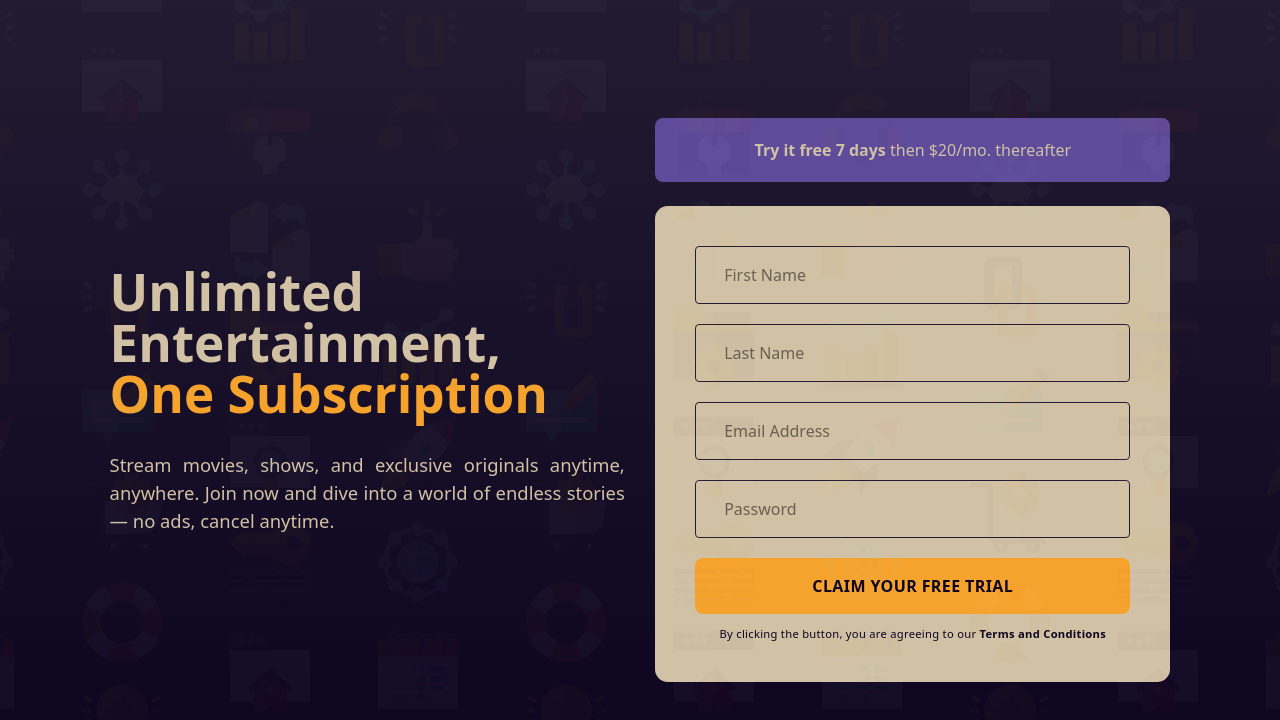
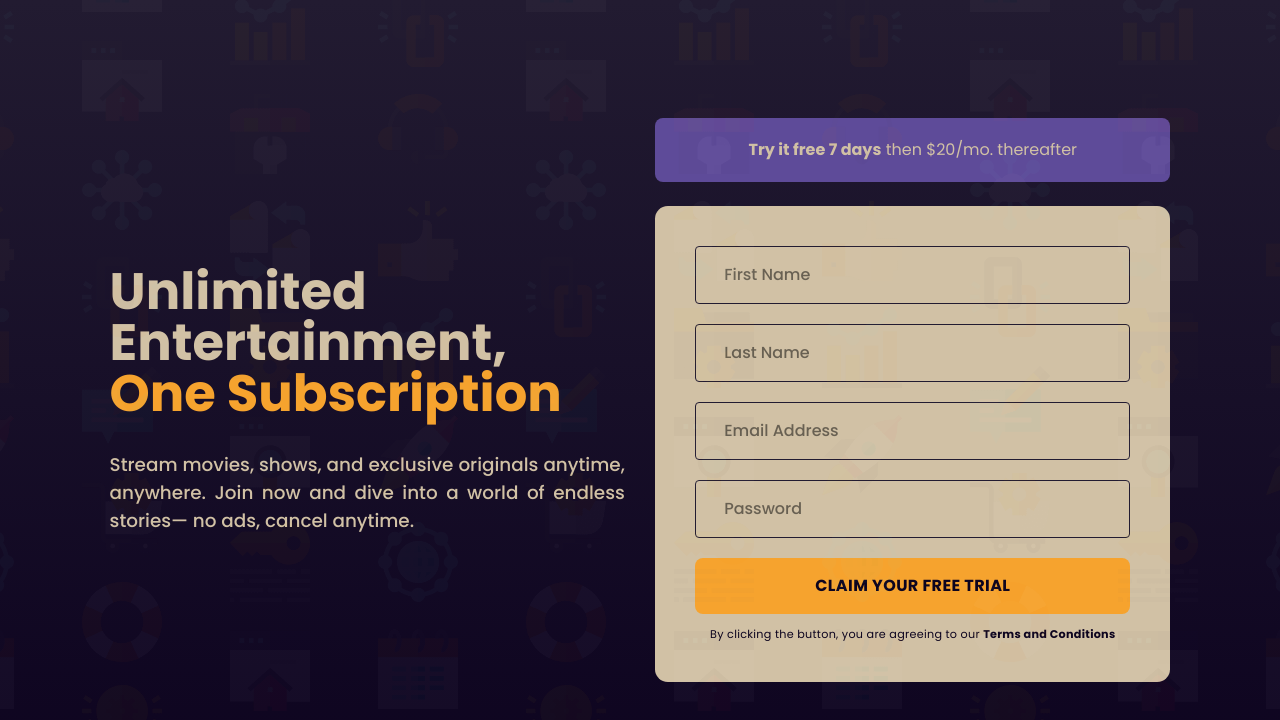
Before and after one commit to Phoebe-Jao/signup-form, a React (Vite) app: page / in a window 1280 px wide. Shown: the top 720 px of the page. Built offline with nearby package versions, Linux system fonts and the light colour scheme.

Commit message:
[fix] font display

```diff
--- a/src/App.jsx
+++ b/src/App.jsx
@@ -3,7 +3,7 @@ import Form from './components/Form'
 function App() {
 
   return (
-    <main className='relative min-h-screen max-sm:h-full bg-gradient-to-b from-custom-purple-500 to-custom-purple-700 overflow-hidden'>
+    <main className='font-display relative min-h-screen max-sm:h-full bg-gradient-to-b from-custom-purple-500 to-custom-purple-700 overflow-hidden'>
       <img src="/images/bg-intro-desktop.png" alt="background overlay" className="absolute inset-0 w-full h-full object-cover opacity-30 pointer-events-none min-sm:block max-sm:hidden" />
       <img src="/images/bg-intro-mobile.png" alt="background overlay" className="absolute inset-0 w-full h-full object-cover opacity-30 pointer-events-none min-sm:hidden max-sm:block" />
       <div className="min-h-screen max-sm:h-full w-full max-w-[69.3rem] max-sm:max-w-[87%] sm:px-6 mx-auto flex justify-between items-center gap-[1.9rem] max-sm:gap-6 max-sm:flex-col max-sm:py-[5.7rem]">
--- a/src/index.css
+++ b/src/index.css
@@ -1,5 +1,5 @@
-@import "tailwindcss" important;
 @import url('https://fonts.googleapis.com/css2?family=Poppins:ital,wght@0,100;0,200;0,300;0,400;0,500;0,600;0,700;0,800;0,900;1,100;1,200;1,300;1,400;1,500;1,600;1,700;1,800;1,900&display=swap');
+@import "tailwindcss";
 
 @theme {
   --font-display: "Poppins", "sans-serif";
```
